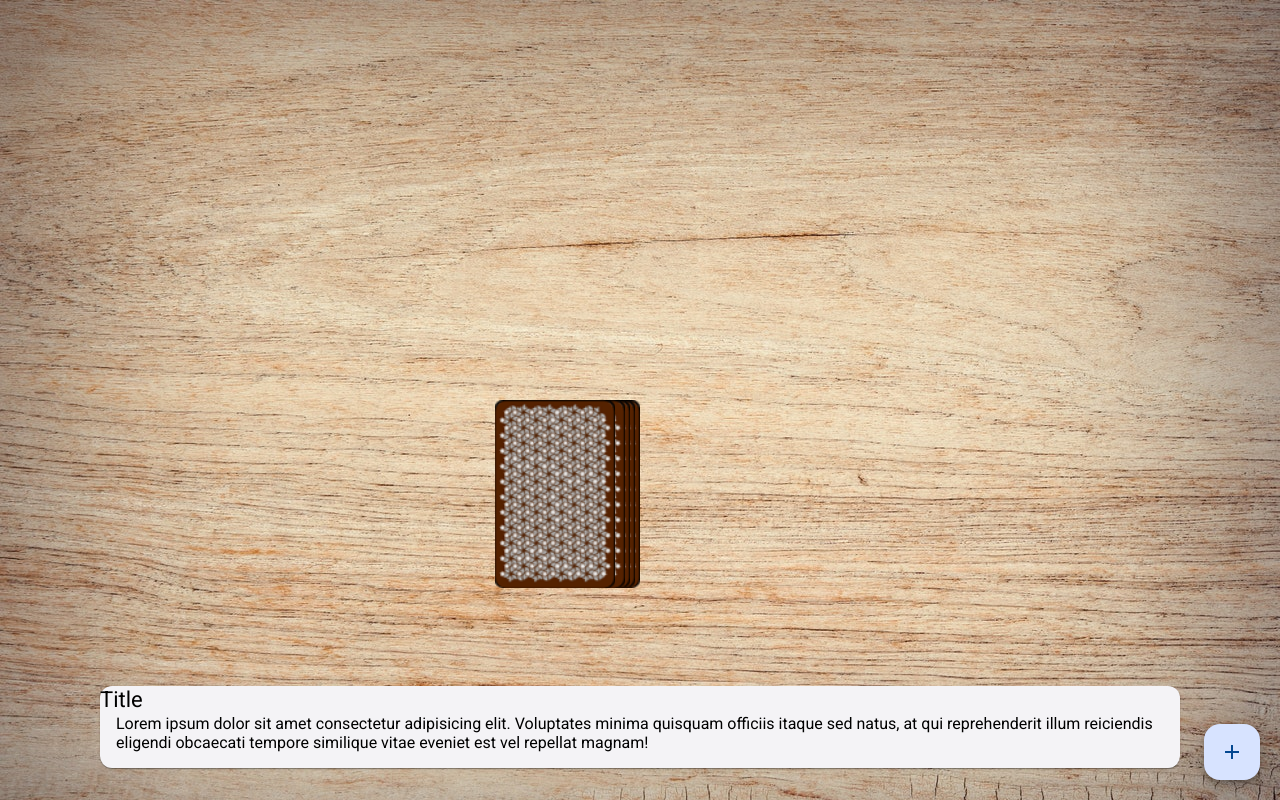
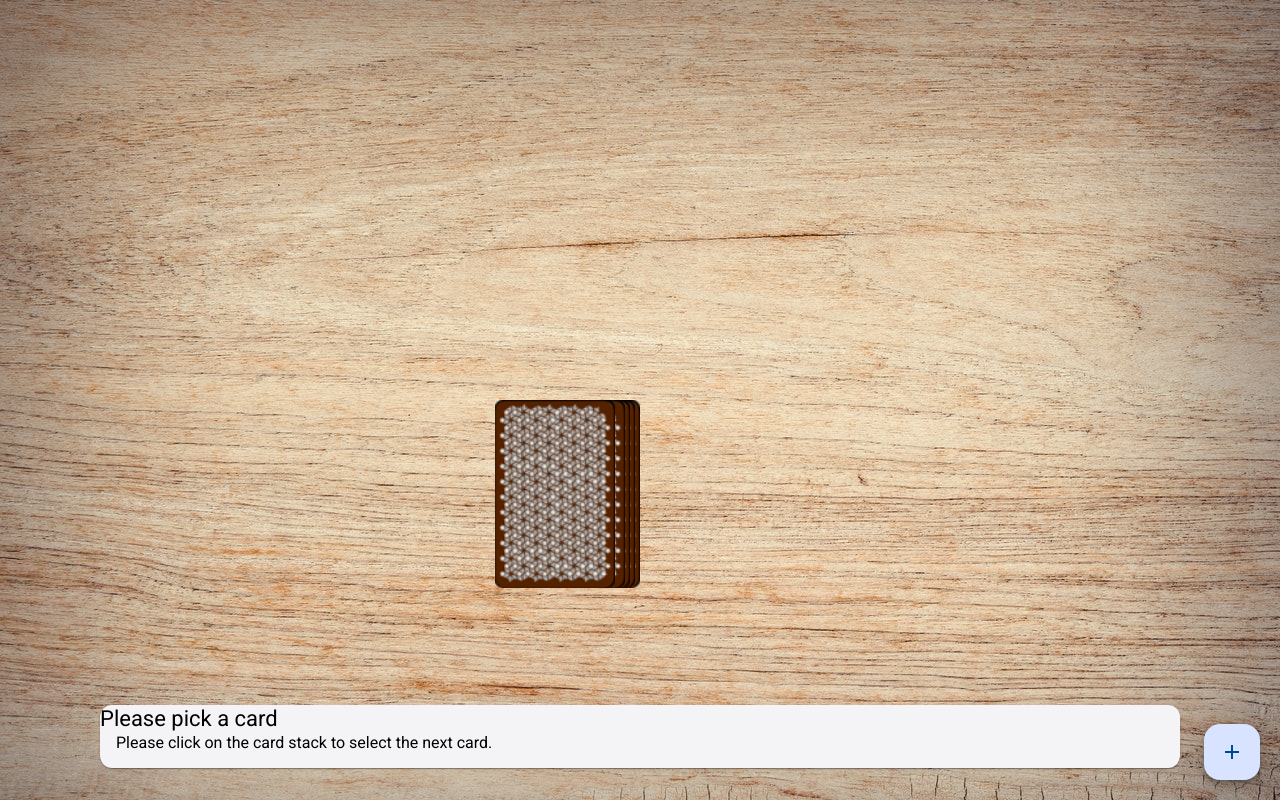
Before and after one commit to DanielKrafzik/ringoffire, an Angular app: page /game in a window 1280 px wide. Built offline with nearby package versions, Linux system fonts and the light colour scheme.

Commit message:
added title and descriptions

```diff
--- a/src/app/game-description/game-description.component.html
+++ b/src/app/game-description/game-description.component.html
@@ -1,4 +1,4 @@
 <mat-card>
-    <mat-card-title>Title</mat-card-title>
-    <mat-card-content>Lorem ipsum dolor sit amet consectetur adipisicing elit. Voluptates minima quisquam officiis itaque sed natus, at qui reprehenderit illum reiciendis eligendi obcaecati tempore similique vitae eveniet est vel repellat magnam!</mat-card-content>
+    <mat-card-title>{{ card ? title : 'Please pick a card' }}</mat-card-title>
+    <mat-card-content>{{ card ? description : 'Please click on the card stack to select the next card.' }}</mat-card-content>
 </mat-card>
--- a/src/app/game-description/game-description.component.ts
+++ b/src/app/game-description/game-description.component.ts
@@ -1,4 +1,4 @@
-import { Component } from '@angular/core';
+import { Component, Input } from '@angular/core';
 import { MatCardModule } from '@angular/material/card';
 
 @Component({
@@ -8,5 +8,31 @@
   styleUrl: './game-description.component.scss'
 })
 export class GameDescriptionComponent {
+  cardAction = [
+      { title: 'Waterfall', description: 'Everyone has to start drinking at the same time. As soon as player 1 stops drinking, player 2 may stop drinking. Player 3 may stop as soon as player 2 stops drinking, and so on.' },
+      { title: 'You', description: 'You decide who drinks' },
+      { title: 'Me', description: 'Congrats! Drink a shot!' },
+      { title: 'Category', description: 'Come up with a category (e.g. Colors). Each player must enumerate one item from the category.' },
+      { title: 'Bust a jive', description: 'Player 1 makes a dance move. Player 2 repeats the dance move and adds a second one. ' },
+      { title: 'Chicks', description: 'All girls drink.' },
+      { title: 'Heaven', description: 'Put your hands up! The last player drinks!' },
+      { title: 'Mate', description: 'Pick a mate. Your mate must always drink when you drink and the other way around.' },
+      { title: 'Thumbmaster', description: '' },
+      { title: 'Men', description: 'All men drink.' },
+      { title: 'Quizmaster', description: '' },
+      { title: 'Never have i ever...', description: 'Say something you nnever did. Everyone who did it has to drink.' },
+      { title: 'Rule', description: 'Make a rule. Everyone needs to drink when he breaks the rule.' },
+    ];
 
+    title: string = '';
+    description: string = '';
+    @Input() card!: string;
+
+    ngOnChanges() {
+      if (this.card) {
+        let cardNumber = +this.card.split('_')[1];
+        this.title = this.cardAction[cardNumber - 1].title;
+        this.description = this.cardAction[cardNumber - 1].description;
+      }
+    }
 }
--- a/src/app/game/game.component.html
+++ b/src/app/game/game.component.html
@@ -10,7 +10,7 @@
     </div>
 </div>
 
-<app-game-description class="pin-bottom"></app-game-description>
+<app-game-description [card]="currentCard" class="pin-bottom"></app-game-description>
 
 <button mat-fab color="primary" (click)="openDialog()" class="btn-add">
     <mat-icon>add</mat-icon>
```
